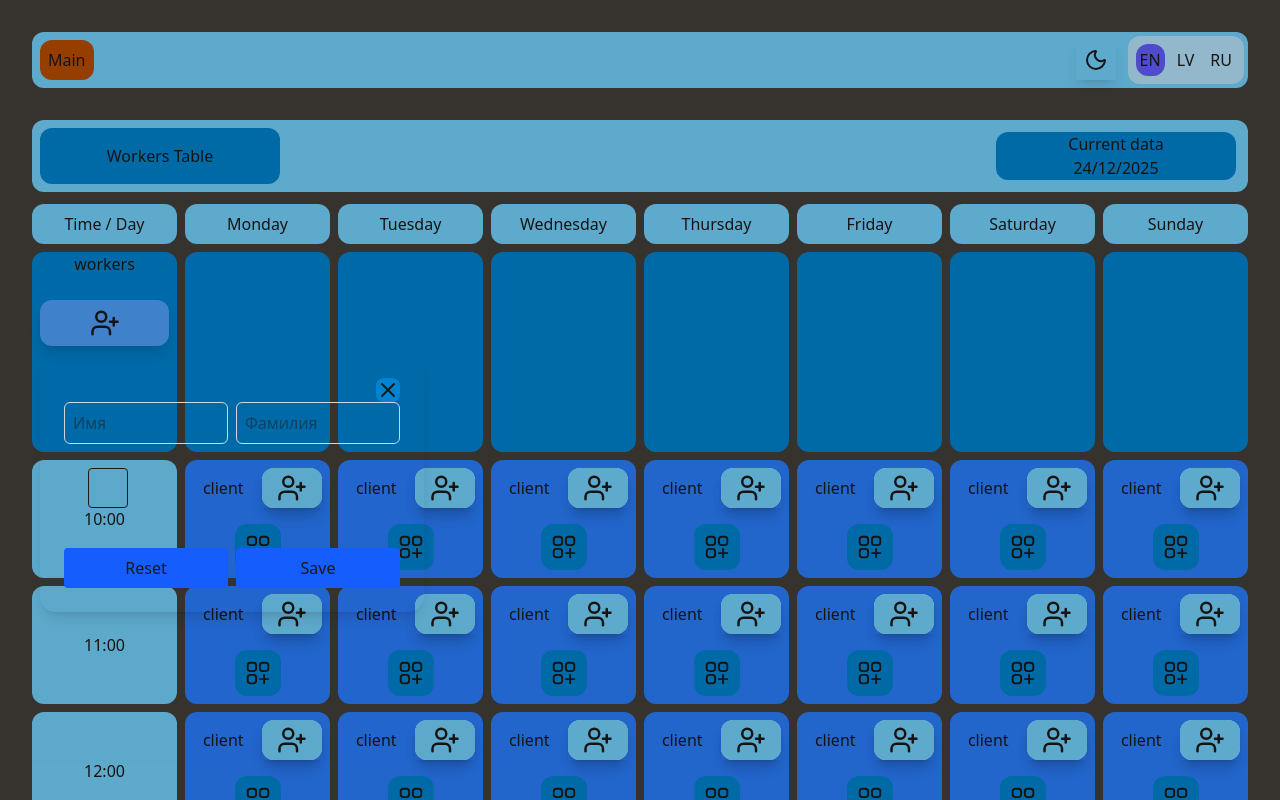
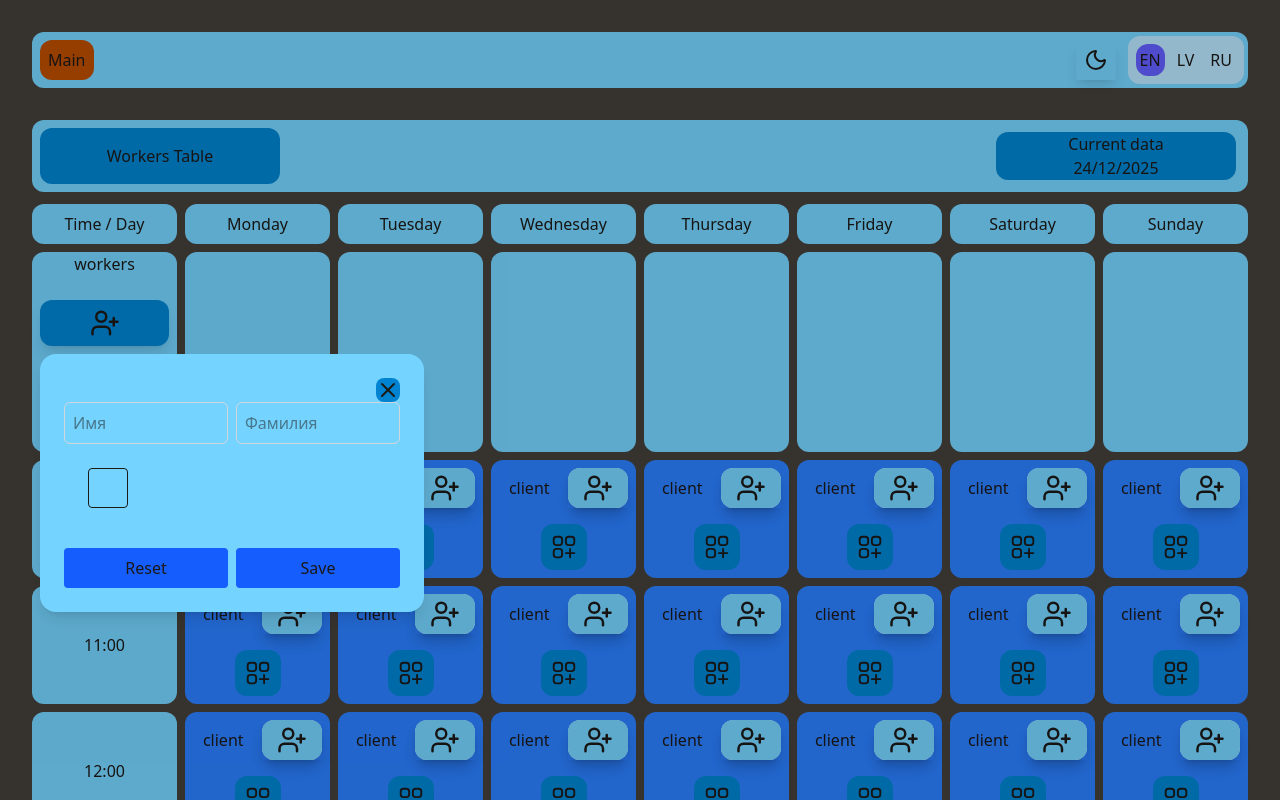
Before and after one commit to LilithStd/work_schedule, a Next.js app: page /schedule in a window 1280 px wide. Both pictures are taken after a click on the button 104 px from the left and 323 px from the top of the page. Shown: the top 800 px of the page. Built offline with nearby package versions, Linux system fonts and the light colour scheme.

Commit message:
update styles for schedule page

```diff
--- a/src/components/currentData.tsx
+++ b/src/components/currentData.tsx
@@ -35,7 +35,7 @@ export default function CurrentData() {
     }
 
     return (
-        <div className={`flex flex-col items-center justify-center rounded-xl cursor-pointer ${THEME_COLORS[currentThemeApp].textColor} ${THEME_COLORS[currentThemeApp].button} bg-sky-500  w-60 text-center m-1`} ref={anchorRef} onClick={handleOpenModal}>
+        <div className={`flex flex-col items-center justify-center rounded-xl cursor-pointer ${THEME_COLORS[currentThemeApp].textColor} ${THEME_COLORS[currentThemeApp].button}  w-60 text-center m-1`} ref={anchorRef} onClick={handleOpenModal}>
             <h1>Current data</h1>
             <h2>
                 {currentData}
--- a/src/components/modalWindow.tsx
+++ b/src/components/modalWindow.tsx
@@ -38,13 +38,13 @@ export default function ModalWindow({ isOpen, onClose, children, anchorRef }: Mo
 
     return (
         <div
-            className={`fixed inset-0 z-[999] bg-black/20  flex items-center justify-center p-4`}
+            className={`fixed inset-0 z-[999] bg-black/20 cursor-pointer flex items-center justify-center p-4`}
             onClick={onClose}
         >
             <div
                 ref={refs.setFloating}
                 style={floatingStyles}
-                className={`${THEME_COLORS[currentThemeApp].container} ${THEME_COLORS[currentThemeApp].textColor} rounded-2xl p-6 shadow-lg max-w-sm w-full flex flex-col `}
+                className={`${THEME_COLORS[currentThemeApp].container.main} ${THEME_COLORS[currentThemeApp].textColor} rounded-2xl p-6 shadow-lg max-w-sm w-full flex flex-col `}
                 onClick={(e) => e.stopPropagation()}
             >
                 <CrossCLoseIcons
--- a/src/components/workersList.tsx
+++ b/src/components/workersList.tsx
@@ -1,7 +1,7 @@
 'use client';
 
 import React, { useEffect, useRef, useState } from 'react'
-import { TYPE_WORKER_CELL, TYPE_WORKER_MODAL, week, workerListByDayTemplate, workersTest, WorkerTypes } from '@/consts/template';
+import { THEME_COLORS, TYPE_WORKER_CELL, TYPE_WORKER_MODAL, week, workerListByDayTemplate, workersTest, WorkerTypes } from '@/consts/template';
 import { useWorkersStore } from '@/store/workersStore';
 import AddWorkerIcons from '../../public/icons/user-plus.svg'
 import ModalWindow from './modalWindow';
@@ -31,7 +31,7 @@ export default function WorkersList() {
     const currentLanguageApp = useGlobalStore((state) => state.currentLanguageApp)
     const workerListByDayStore = useWorkersStore((state) => state.workerListByDay);
     const getWorkerListByDay = useWorkersStore((state) => state.getWorkerListByDay);
-
+    const currentThemeApp = useGlobalStore((state) => state.currentThemeApp);
 
     const handleDragOver = (e: React.DragEvent<HTMLDivElement>) => {
         e.preventDefault();
@@ -57,7 +57,7 @@ export default function WorkersList() {
 
     return (
         <React.Fragment>
-            <div className=" bg-sky-600 text-center flex flex-col min-h-50  m-1 rounded-xl">
+            <div className={` ${THEME_COLORS[currentThemeApp].container.main} text-center flex flex-col min-h-50  m-1 rounded-xl`}>
                 <h2 className="text-center">workers</h2>
                 <div className="m-2 flex flex-col gap-2">
                     {workerData.map((workerData) =>
@@ -66,7 +66,7 @@ export default function WorkersList() {
                 </div>
 
                 <button
-                    className="m-2 rounded-xl bg-blue-400 p-2 flex items-center justify-center shadow-lg"
+                    className={`m-2 rounded-xl ${THEME_COLORS[currentThemeApp].button} p-2 flex items-center justify-center shadow-lg`}
                     ref={anchorRef}
                     onClick={handleOpenModal}
                 >
@@ -80,7 +80,7 @@ export default function WorkersList() {
                     key={day}
                     onDrop={(e) => handleDrop(e, day)}
                     onDragOver={handleDragOver}
-                    className="bg-sky-600 rounded-xl m-1 p-2 flex flex-col gap-2"
+                    className={` rounded-xl m-1 p-2 flex flex-col gap-2 ${THEME_COLORS[currentThemeApp].container.main}`}
                 >
                     {getWorkerListByDay(day).map((worker) => (
                         <WorkerCell key={worker.id} worker={worker.id} typeWorkerCell={TYPE_WORKER_CELL.LIST} />
@@ -90,7 +90,7 @@ export default function WorkersList() {
             <ModalWindow
                 isOpen={isOpen}
                 onClose={handleCloseModal}
-                anchorRef={anchorRef}   // ✅ вот здесь
+                anchorRef={anchorRef}
             >
                 <WorkerDataModalTemplate
                     onClose={handleCloseModal}
```
